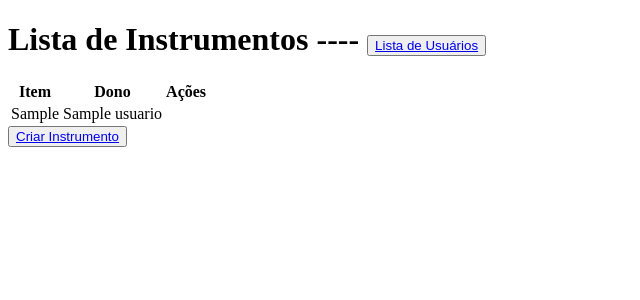
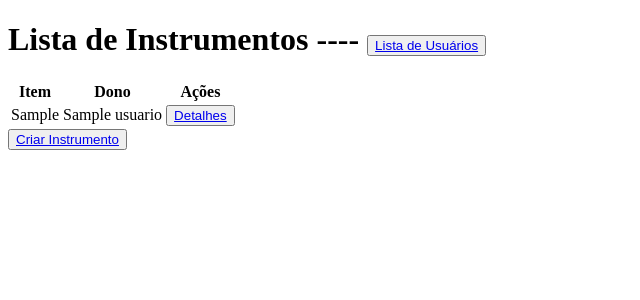
Before and after one commit to Davi-Madruga/wsBackend-Fabrica25.1, a Django app: page /app/listar_objeto/ in a window 1280 px wide. Shown: the top 300 px of the page, without its empty margins (0-640 px from the left). Run offline with Django 5.2, Linux system fonts and the light colour scheme; tables that the repository leaves empty hold one stand-in row (values such as "Sample post").

Commit message:
Feat: adicionando botão na lista de objetos

```diff
--- a/app/templates/app/listar_objeto.html
+++ b/app/templates/app/listar_objeto.html
@@ -18,6 +18,9 @@
                 <tr>
                     <td>{{ instrumento.item }}</td>
                     <td>{{ instrumento.dono }}</td>
+                    <td>
+                        <button><a href="{% url 'app:detalhar_objeto' pk=instrumento.pk%}">Detalhes</a></button>
+                    </td>
                 </tr>
             {% endfor %}
         </table>
```
